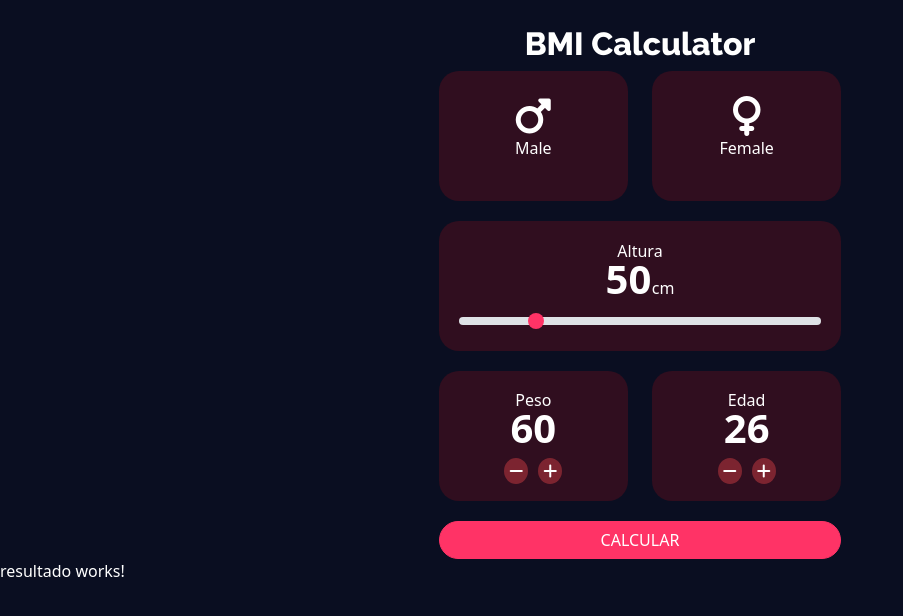
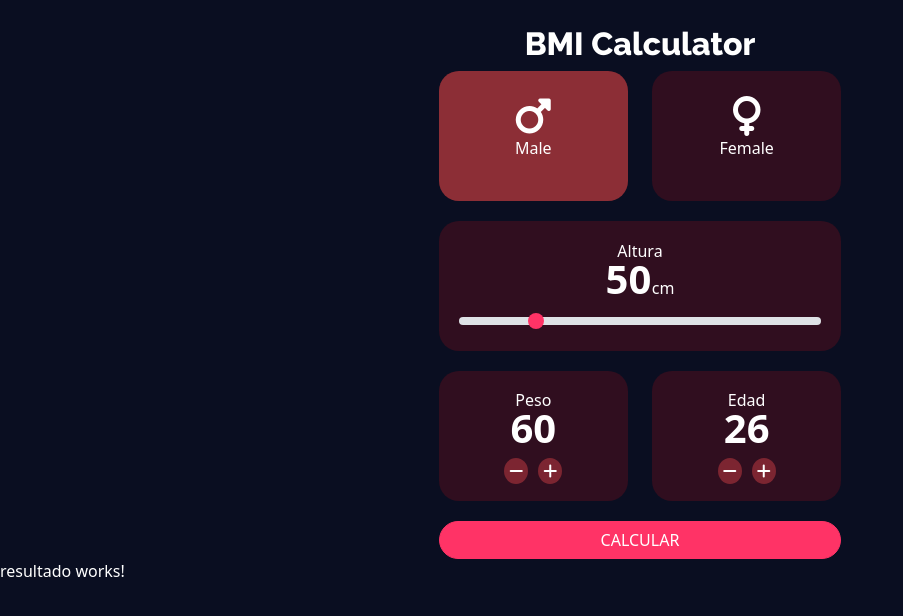
Before and after one commit to aheduardo5/BMICalculator, an Angular app: page / in a window 1280 px wide. Shown: the top 616 px of the page, without its empty margins (0-903 px from the left). Built offline with nearby package versions, Linux system fonts and the light colour scheme.

Commit message:
gender logic has been added for male and female gender

```diff
--- a/src/app/components/inicio/inicio.component.css
+++ b/src/app/components/inicio/inicio.component.css
@@ -3,6 +3,7 @@
   height: 130px;
   border-radius: 20px;
   margin-bottom: 20px;
+  overflow: hidden;
 }
 
 .btn-color {
@@ -20,6 +21,14 @@
     font-size: 40px;
 }
 
+.contenedorSexo{
+  cursor: pointer;
+}
+.contenedorSexo:hover{
+  background-color: #e00f1328;
+  border-radius: 20px;
+  transition: 300ms;
+}
 .estiloNumero{
     font-size: 40px;
     font-weight: 800;
@@ -46,3 +55,6 @@ input[type=range]::-webkit-slider-thumb{
     border-radius: 50%;
     margin: 0 5px;
 }
+.sexoDesactivo{
+  background-color: #da4a4a8a;
+}
--- a/src/app/components/inicio/inicio.component.html
+++ b/src/app/components/inicio/inicio.component.html
@@ -5,7 +5,11 @@
     <div class="row">
       <div class="col-lg-6">
         <div class="fondoItem">
-          <div class="contenedor">
+          <div
+            class="contenedor contenedorSexo"
+            (click)="masculino()"
+            [ngClass]="{ sexoDesactivo: sexo === 'Masculino' }"
+          >
             <i class="fa-solid fa-mars sexo"></i>
             <p>Male</p>
           </div>
@@ -13,7 +17,11 @@
       </div>
       <div class="col-lg-6">
         <div class="fondoItem">
-          <div class="contenedor">
+          <div
+            class="contenedor contenedorSexo"
+            (click)="femenino()"
+            [ngClass]="{ sexoDesactivo: sexo === 'Femenino' }"
+          >
             <i class="fa-solid fa-venus sexo"></i>
             <p>Female</p>
           </div>
@@ -27,8 +35,17 @@
         <div class="fondoItem">
           <div class="contenedor">
             <p>Altura</p>
-            <div class="estiloNumero">{{altura}} <span class="cm">cm</span></div>
-            <input (input)="cambiarAltura($event)" [value]="altura" type="range" class="form-range" [min]="alturaMin" [max]="alturaMax" />
+            <div class="estiloNumero">
+              {{ altura }} <span class="cm">cm</span>
+            </div>
+            <input
+              (input)="cambiarAltura($event)"
+              [value]="altura"
+              type="range"
+              class="form-range"
+              [min]="alturaMin"
+              [max]="alturaMax"
+            />
           </div>
         </div>
       </div>
--- a/src/app/components/inicio/inicio.component.ts
+++ b/src/app/components/inicio/inicio.component.ts
@@ -11,6 +11,7 @@ export class InicioComponent implements OnInit {
   alturaMin = 0;
   alturaMax = 250;
   altura = 50;
+  sexo = 'Masculino';
   constructor() {}
 
   ngOnInit(): void {}
@@ -19,4 +20,11 @@ export class InicioComponent implements OnInit {
     console.log(event);
     this.altura = event.target.value;
   }
+
+  masculino(){
+    this.sexo = 'Masculino';
+  }
+  femenino(){
+    this.sexo = 'Femenino';
+  }
 }
```
